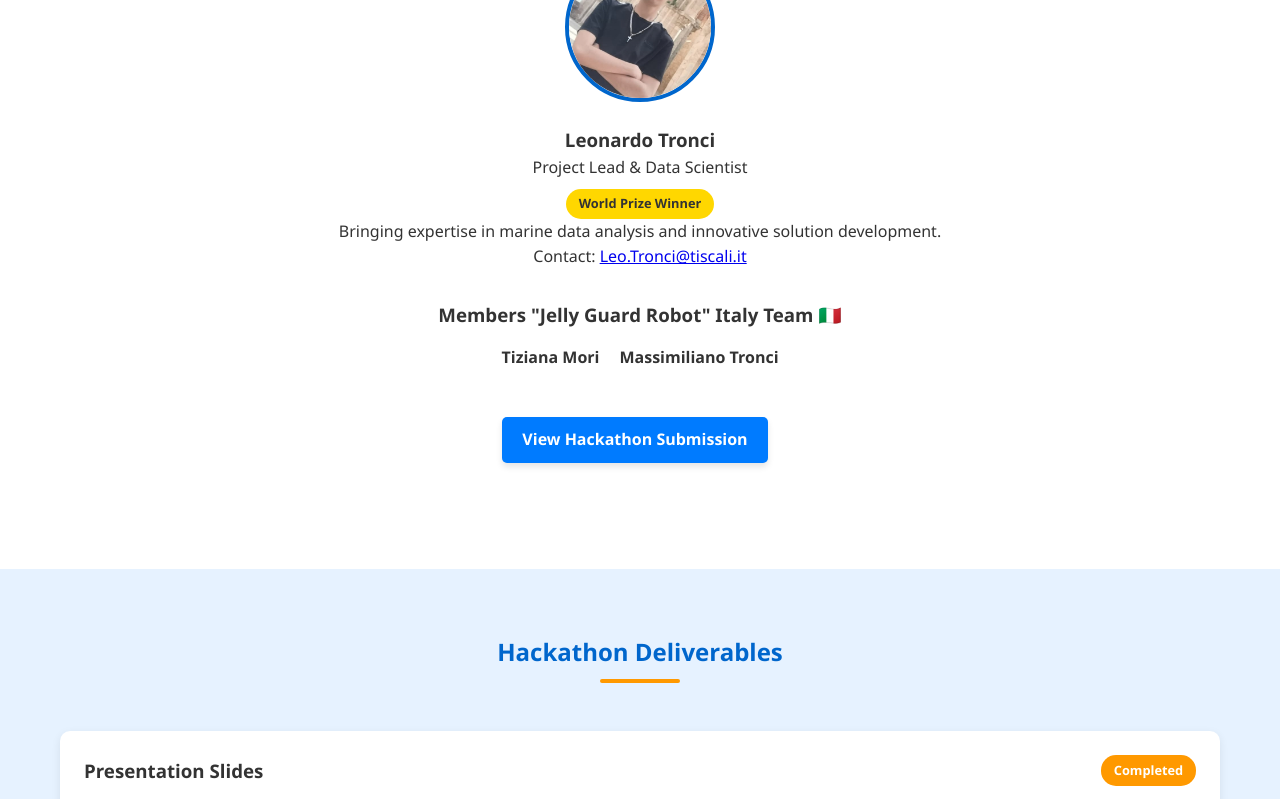
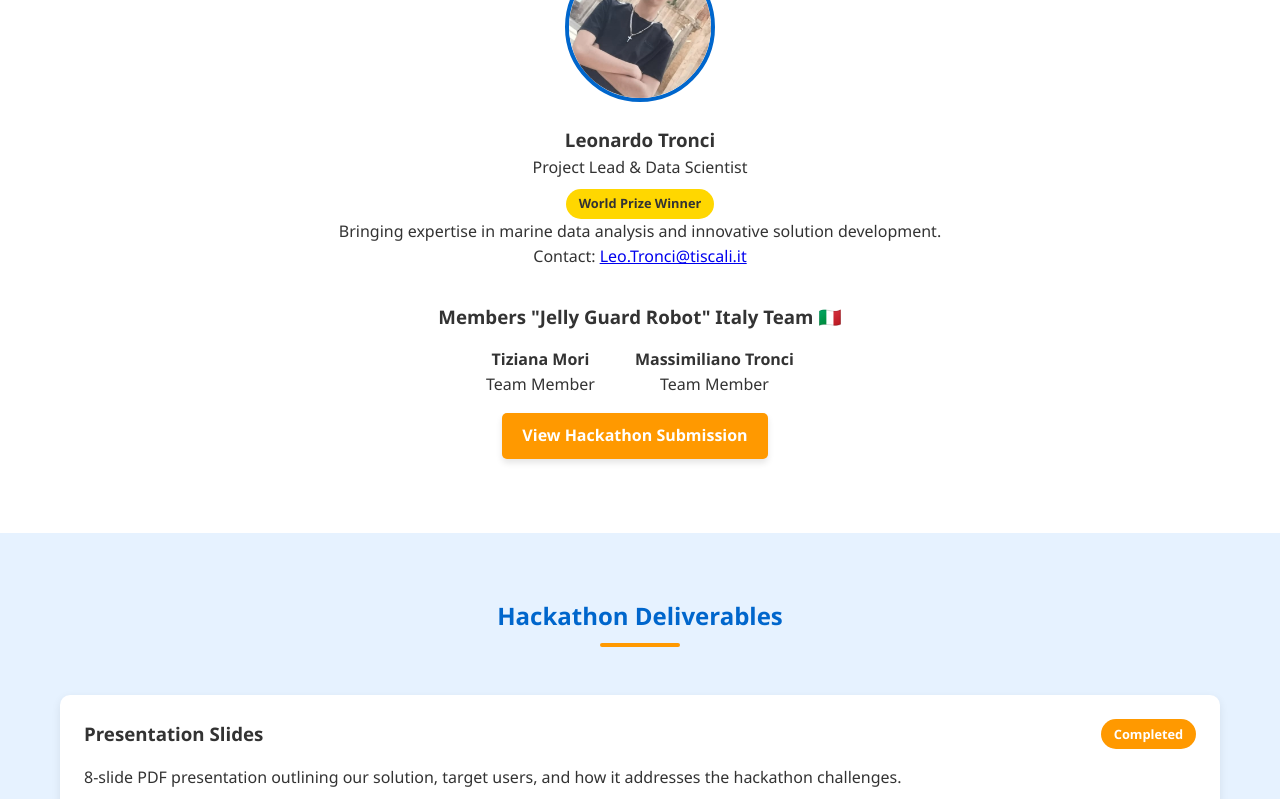
Before and after one commit to Leon-TM/Jelly-GUARD, a plain HTML site: page index.html in a window 1280 px wide. Shown: the part 2666-3465 px from the top of the page. Drawn offline with Linux system fonts and the light colour scheme.

Commit message:
git add . git commit -m "Fix team section structure and ensure proper HTML nesting" git push

```diff
--- a/index.html
+++ b/index.html
@@ -459,19 +459,23 @@
                 <div class="award-badge">World Prize Winner</div>
                 <p>Bringing expertise in marine data analysis and innovative solution development.</p>
                 <p>Contact: <a href="mailto:Leo.Tronci@tiscali.it">Leo.Tronci@tiscali.it</a></p>
-                <div class="team-members" style="margin-top: 30px; text-align: center;">
+                </div> <!-- Chiude il team-member di Leonardo -->
+
+<div class="team-members" style="margin-top: 30px; text-align: center;">
     <h3>Members "Jelly Guard Robot" Italy Team 🇮🇹</h3>
-    <div style="display: flex; justify-content: center; gap: 20px; flex-wrap: wrap; margin-top: 15px;">
-        <div class="team-member">
+    <div style="display: flex; justify-content: center; gap: 40px; flex-wrap: wrap; margin-top: 15px;">
+        <div style="text-align: center;">
             <strong>Tiziana Mori</strong>
+            <p>Team Member</p>
         </div>
-        <div class="team-member">
+        <div style="text-align: center;">
             <strong>Massimiliano Tronci</strong>
+            <p>Team Member</p>
         </div>
     </div>
     <a href="https://eventornado.com/submission/jolly-guard-smart-jellyfish-alert-system-for-early-warning-and-marine-safety#idea"
        class="cta-button"
-       style="margin-top: 15px; display: inline-block; background-color: #007bff; color: white; padding: 10px 20px; text-decoration: none; border-radius: 5px;">
+       style="margin-top: 15px; display: inline-block; padding: 10px 20px; text-decoration: none; border-radius: 5px;">
         View Hackathon Submission
     </a>
 </div>
```
